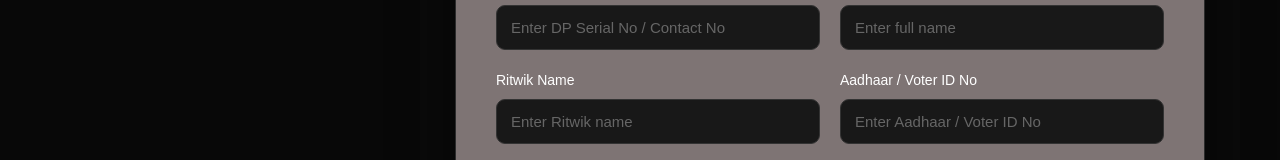
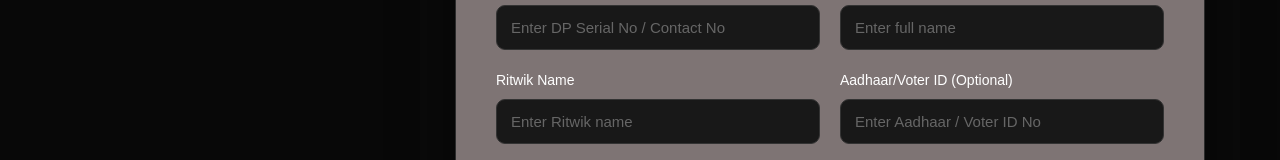
Before and after one commit to Pranab4321/FamilyCode, a React (Vite) app in the folder frontend/: page /istabhrity in a window 1280 px wide. Shown: the part 382-542 px from the top of the page. Built offline with nearby package versions, Linux system fonts and the light colour scheme.

Commit message:
New correction added1

```diff
--- a/frontend/src/pages/IstabhrityForm.jsx
+++ b/frontend/src/pages/IstabhrityForm.jsx
@@ -515,7 +515,7 @@ setPersons(() => {
 
               <div className="form-group">
                 <label htmlFor="idNumber">
-                  Aadhaar / Voter ID No
+                  Aadhaar/Voter ID (Optional)
                 </label>
 
                 <input
@@ -523,7 +523,6 @@ setPersons(() => {
                   id="idNumber"
                   name="idNumber"
                   placeholder="Enter Aadhaar / Voter ID No"
-                  required
                 />
               </div>
 
```
